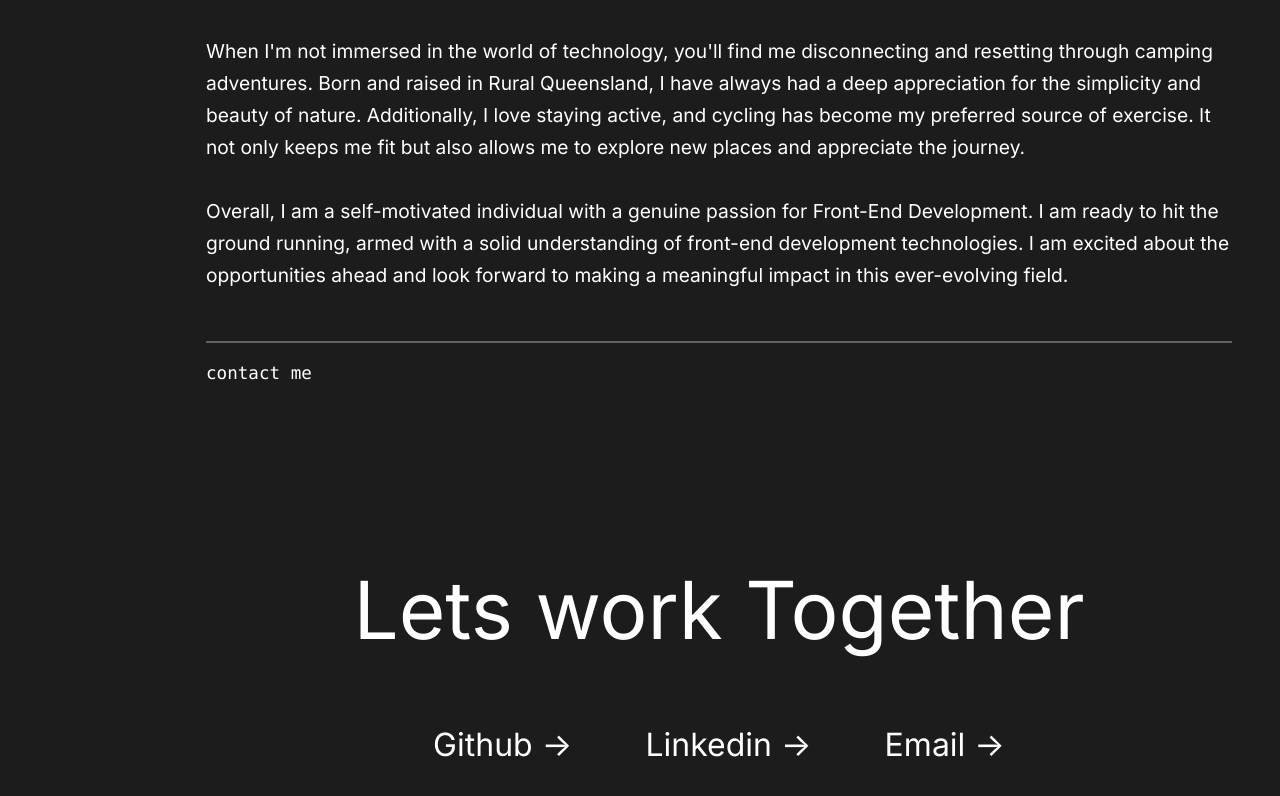
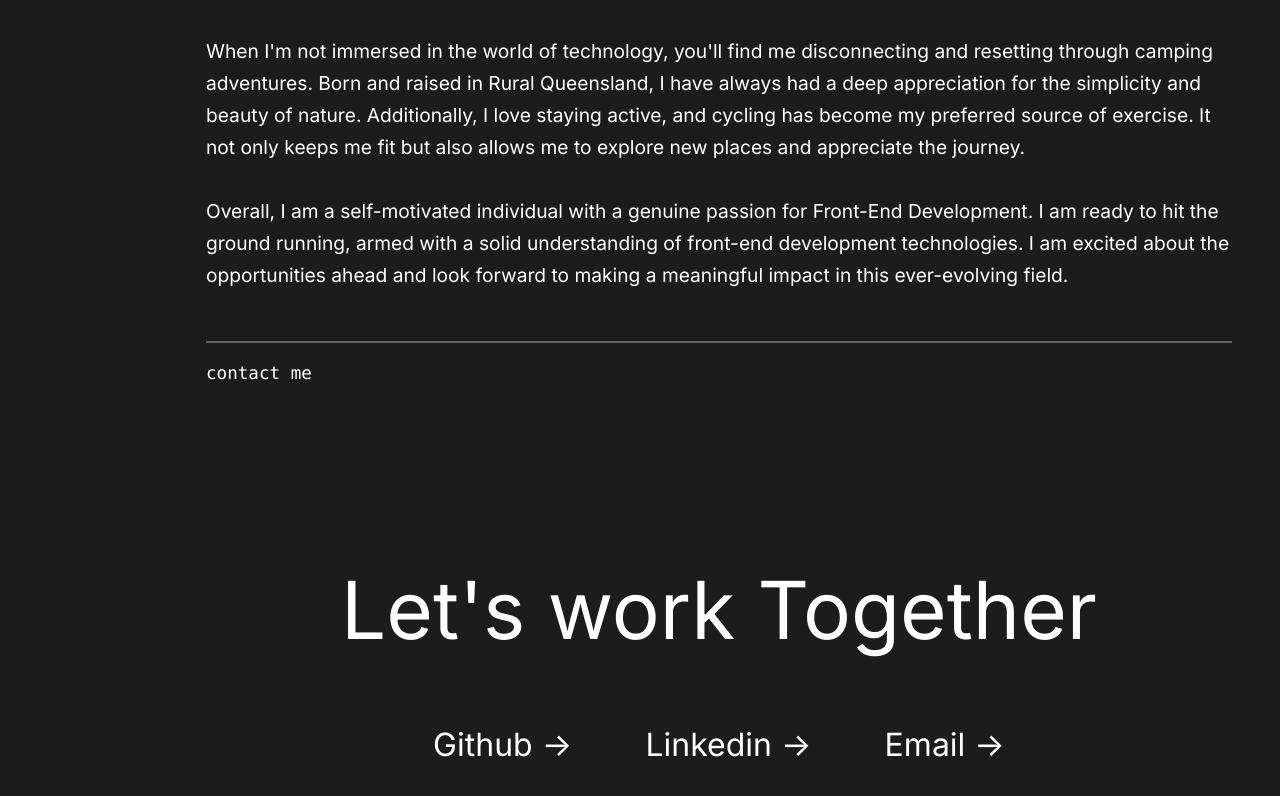
Before and after one commit to zac-march/portfolio, a React (Create React App) app: page / in a window 1280 px wide. Shown: the part 3548-4344 px from the top of the page. Built offline with nearby package versions, Linux system fonts and the light colour scheme.

Commit message:
Fix typo

```diff
--- a/src/sections/Contact/Contact.js
+++ b/src/sections/Contact/Contact.js
@@ -9,7 +9,7 @@ function Contact() {
       <SectionLabel id={"contact"} title={"contact me"} />
       <section className={style.container}>
         <div className={style.title}>
-          <h1>Lets work Together</h1>
+          <h1>Let's work Together</h1>
           <div className={style.socials}>
             <SocialLink title={"Github"} url={"https://github.com/zac-march"} />
             <SocialLink
```
